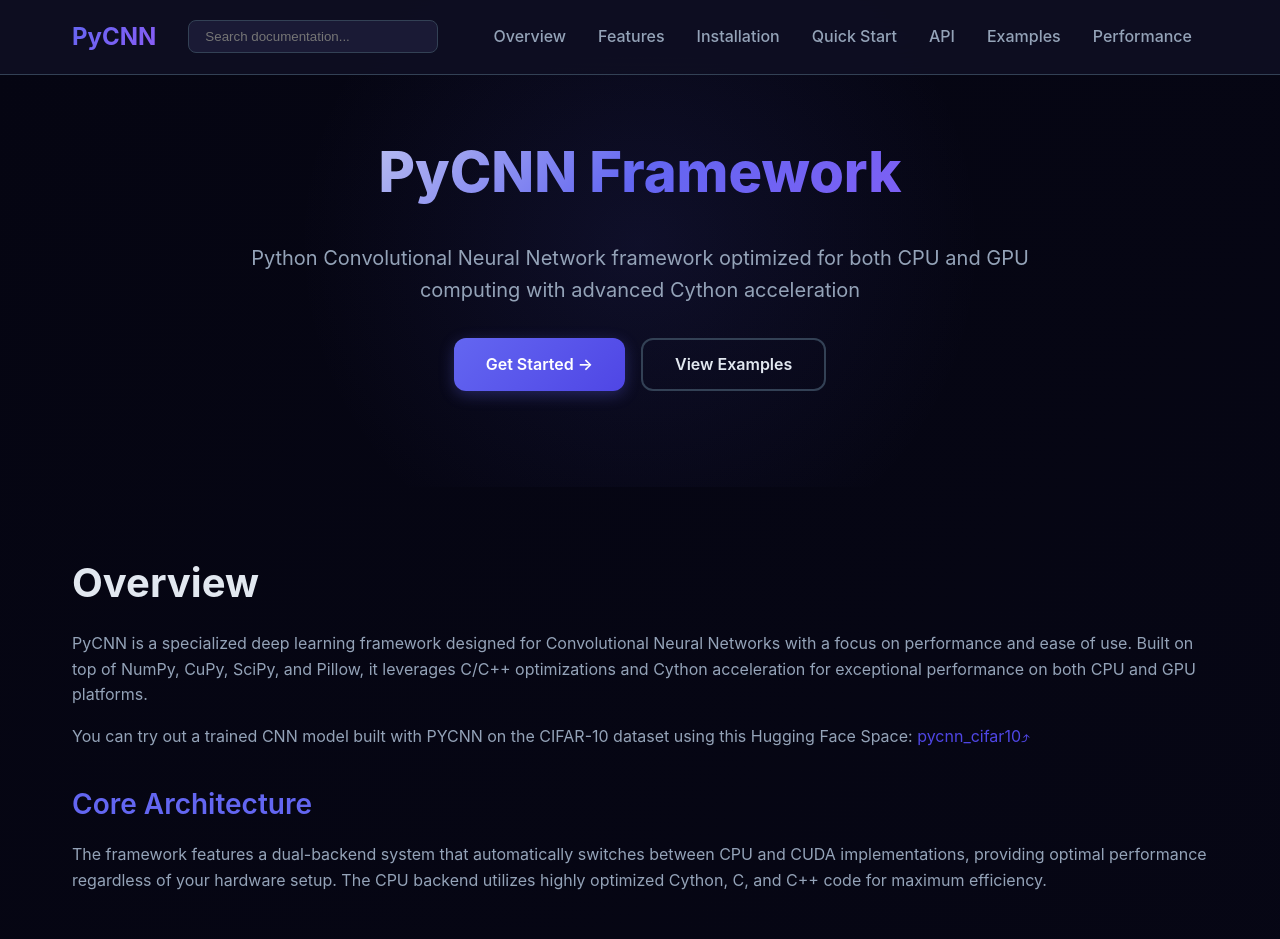
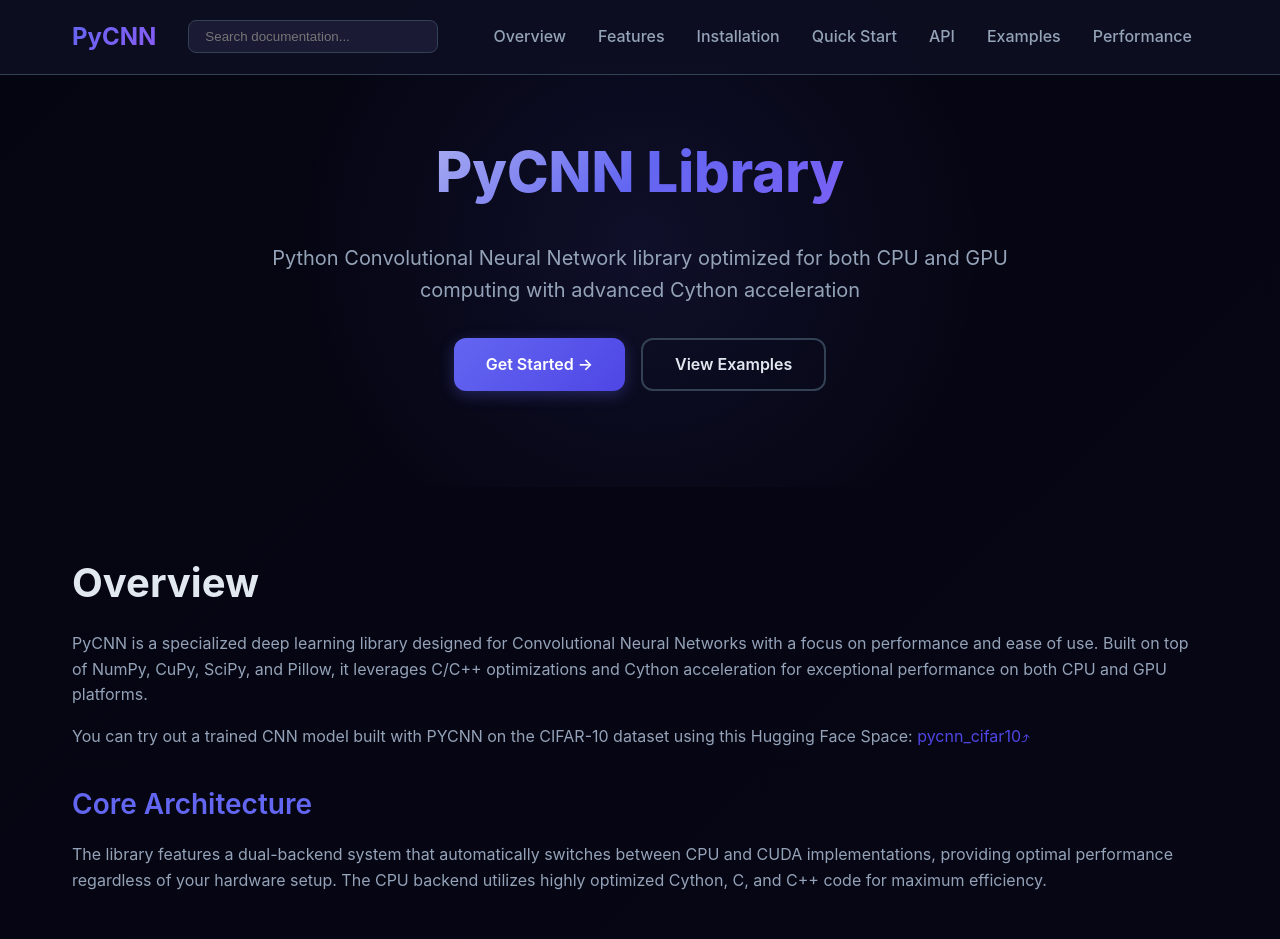
Before and after one commit to 77AXEL/PyCNN, a plain HTML site: page docs/index.html in a window 1280 px wide. Shown: the top 939 px of the page. Drawn offline with Linux system fonts and the light colour scheme.

Commit message:
Update index.html

```diff
--- a/docs/index.html
+++ b/docs/index.html
@@ -4,7 +4,7 @@
     <meta charset="UTF-8">
     <meta name="viewport" content="width=device-width, initial-scale=1.0">
     <meta name="google-site-verification" content="gRY7d4ZgKR6xJQPwkE826Dvaqu0_uMeBhly0pGtdPxg" />
-    <title>PyCNN - Python CNN Framework</title>
+    <title>PyCNN - Python CNN Library</title>
     <style>
         * {
             margin: 0;
@@ -498,8 +498,8 @@
     <!-- Hero Section -->
     <section class="hero">
         <div class="hero-content">
-            <h1>PyCNN Framework</h1>
-            <p>Python Convolutional Neural Network framework optimized for both CPU and GPU computing with advanced Cython acceleration</p>
+            <h1>PyCNN Library</h1>
+            <p>Python Convolutional Neural Network library optimized for both CPU and GPU computing with advanced Cython acceleration</p>
             <div class="hero-buttons">
                 <a href="#quickstart" class="btn btn-primary">Get Started →</a>
                 <a href="#examples" class="btn btn-outline">View Examples</a>
@@ -511,13 +511,13 @@
         <!-- Overview Section -->
         <section id="overview" class="section">
             <h2>Overview</h2>
-            <p>PyCNN is a specialized deep learning framework designed for Convolutional Neural Networks with a focus on performance and ease of use. Built on top of NumPy, CuPy, SciPy, and Pillow, it leverages C/C++ optimizations and Cython acceleration for exceptional performance on both CPU and GPU platforms.</p>
+            <p>PyCNN is a specialized deep learning library designed for Convolutional Neural Networks with a focus on performance and ease of use. Built on top of NumPy, CuPy, SciPy, and Pillow, it leverages C/C++ optimizations and Cython acceleration for exceptional performance on both CPU and GPU platforms.</p>
             <p>You can try out a trained CNN model built with PYCNN on the CIFAR-10 dataset using this Hugging Face Space: <a href="https://huggingface.co/spaces/777axel/pycnn_cifar10" style="text-decoration: none;color:#4f46e5"> pycnn_cifar10⤴</a></p>
 
 
 
             <h3>Core Architecture</h3>
-            <p>The framework features a dual-backend system that automatically switches between CPU and CUDA implementations, providing optimal performance regardless of your hardware setup. The CPU backend utilizes highly optimized Cython, C, and C++ code for maximum efficiency.</p>
+            <p>The library features a dual-backend system that automatically switches between CPU and CUDA implementations, providing optimal performance regardless of your hardware setup. The CPU backend utilizes highly optimized Cython, C, and C++ code for maximum efficiency.</p>
 
             <div class="features-grid">
                 <div class="feature-card">
@@ -580,7 +580,7 @@
                     <button class="copy-btn" onclick="copyCode(this)">Copy</button>
                 </div>
                 <div class="code-content">
-                    <pre><code><span class="comment"># Core framework</span>
+                    <pre><code><span class="comment"># Core library</span>
 <span class="keyword">pip install</span> git+https://github.com/77AXEL/PyCNN.git
 
 <span class="comment"># Optional: For CUDA support</span>
@@ -1278,7 +1278,7 @@
 VRAM: <span class="number">4</span>GB minimum, <span class="number">8</span>GB+ recommended
 
 <span class="comment"># Storage</span>
-Disk Space: <span class="number">2</span>GB for framework + dataset storage</code></pre>
+Disk Space: <span class="number">2</span>GB for library + dataset storage</code></pre>
                 </div>
             </div>
 
@@ -1297,7 +1297,7 @@
 
         <!-- Footer -->
         <footer style="text-align: center; padding: 3rem 0; border-top: 1px solid var(--border); margin-top: 4rem; color: var(--text-secondary);">
-            <p>&copy; PyCNN Framework. Built for CNNs deep learning.</p>
+            <p>&copy; PyCNN Library. Built for CNNs deep learning.</p>
             <p style="margin-top: 1rem;">
                 <span style="color: var(--primary);">⚡ Powered by Cython, NumPy, and CuPy</span>
             </p>
```
